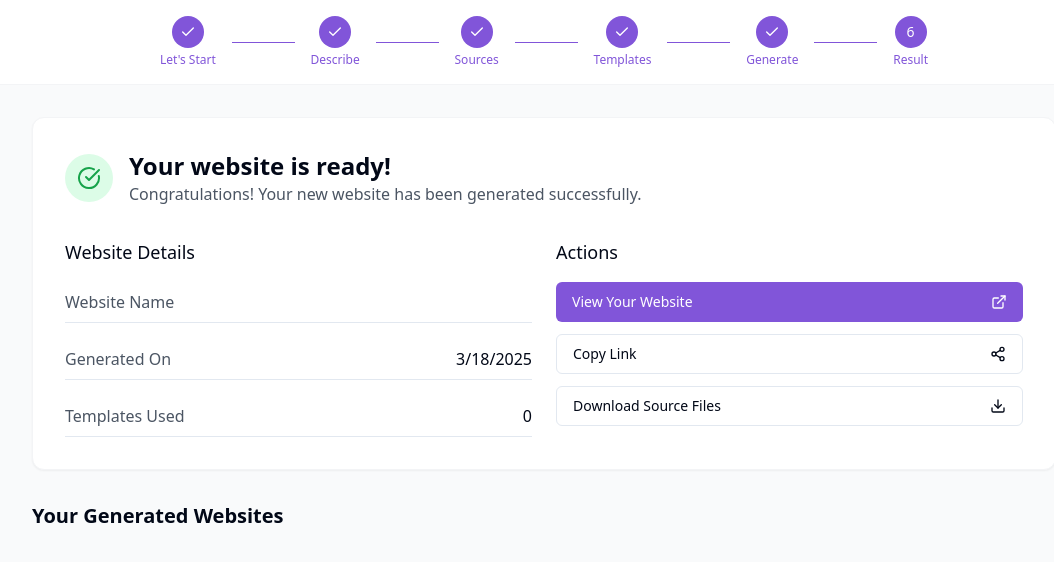
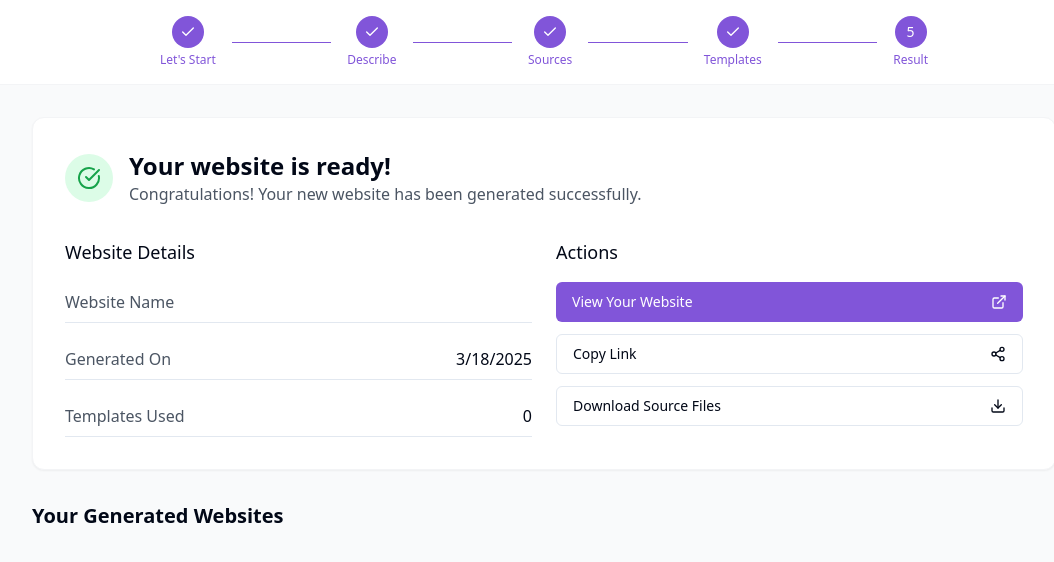
Before and after one commit to aditya2410-U/quicksite-snapper-fe44ceb7, a React (Vite) app: page /result in a window 1280 px wide. Shown: the top 562 px of the page, without its empty margins (96-1150 px from the left). Built offline with nearby package versions, Linux system fonts and the light colour scheme.

Commit message:
fix: removed generated from steps

```diff
--- a/src/components/StepIndicator.tsx
+++ b/src/components/StepIndicator.tsx
@@ -16,8 +16,7 @@ const steps: Step[] = [
   { name: "Describe", number: 2, path: "/describe" },
   { name: "Sources", number: 3, path: "/scrape" },
   { name: "Templates", number: 4, path: "/templates" },
-  { name: "Generate", number: 5, path: "/generating" },
-  { name: "Result", number: 6, path: "/result" },
+  { name: "Result", number: 5, path: "/result" },
 ];
 
 const StepIndicator: React.FC = () => {
@@ -28,17 +27,21 @@ const StepIndicator: React.FC = () => {
     const currentPath = location.pathname;
     console.log(currentPath);
     const currentStep = steps.find((step) => step.path === currentPath);
-    setCurrentStep(currentStep ? currentStep.number : 1);
+    currentStep && setCurrentStep(currentStep ? currentStep.number : 1);
     setWebsiteName(localStorage.getItem("websiteName") || "");
     setBusinessType(localStorage.getItem("businessType") as BusinessType || "");
     setLanguage(localStorage.getItem("language") || "");
     setDescription(localStorage.getItem("description") || "");
+    setScrapeUrl(localStorage.getItem("scrapeUrl") || "");
+    setReferenceUrl(localStorage.getItem("referenceUrl") || "");
     setSelectedTemplates(JSON.parse(localStorage.getItem("selectedTemplates") || "[]"));
     setMatchedKeyword(localStorage.getItem("matchedKeyword") || "");
     setGeneratedWebsites(JSON.parse(localStorage.getItem("generatedWebsites") || "[]"));
-    setScrapeUrl(localStorage.getItem("scrapeUrl") || "");
-    setReferenceUrl(localStorage.getItem("referenceUrl") || "");
   }, []);
+
+  useEffect(() => {
+    console.log('current step changed to: ',currentStep);
+  },[currentStep]);
 
   const handleStepClick = (step: Step) => {
     // Only allow navigation to steps that have been completed or are next
--- a/src/pages/TemplatePage.tsx
+++ b/src/pages/TemplatePage.tsx
@@ -17,6 +17,7 @@ const TemplatePage: React.FC = () => {
     generatedWebsites,
     matchedKeyword,
     setCurrentStep,
+    currentStep,
     isLoading,
     setIsLoading
   } = useBuilder();
```
